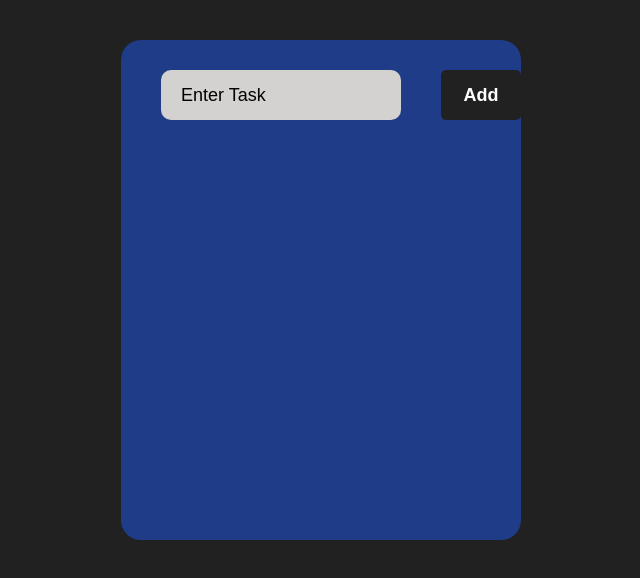
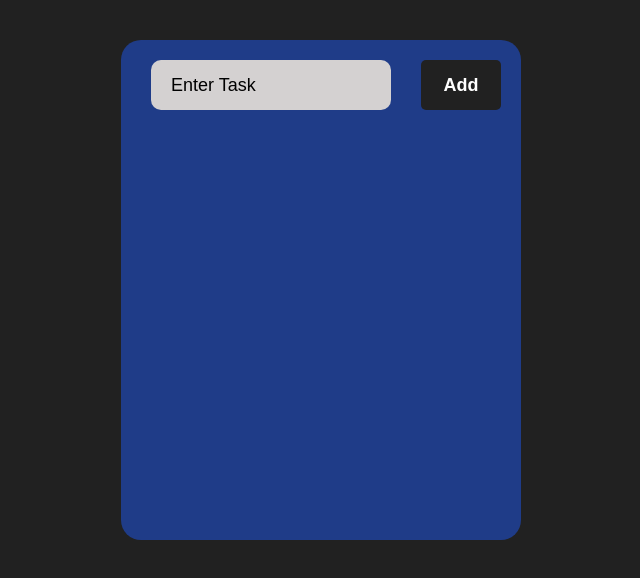
Before and after one commit to D-coder22/To-do-react, a React (Create React App) app: page / in a window 1280 px wide. Shown: the top 578 px of the page, without its empty margins (319-959 px from the left). Built offline with nearby package versions, Linux system fonts and the light colour scheme.

Commit message:
Realligned Input and Add button

```diff
--- a/src/App.css
+++ b/src/App.css
@@ -16,7 +16,7 @@ body{
   width: 200px;
   height: 50px;
   padding: 0 20px;
-  margin: 30px 40px;
+  margin: 20px 30px;
   font-size: 18px;
   border-radius: 10px;
   color: black;
```
